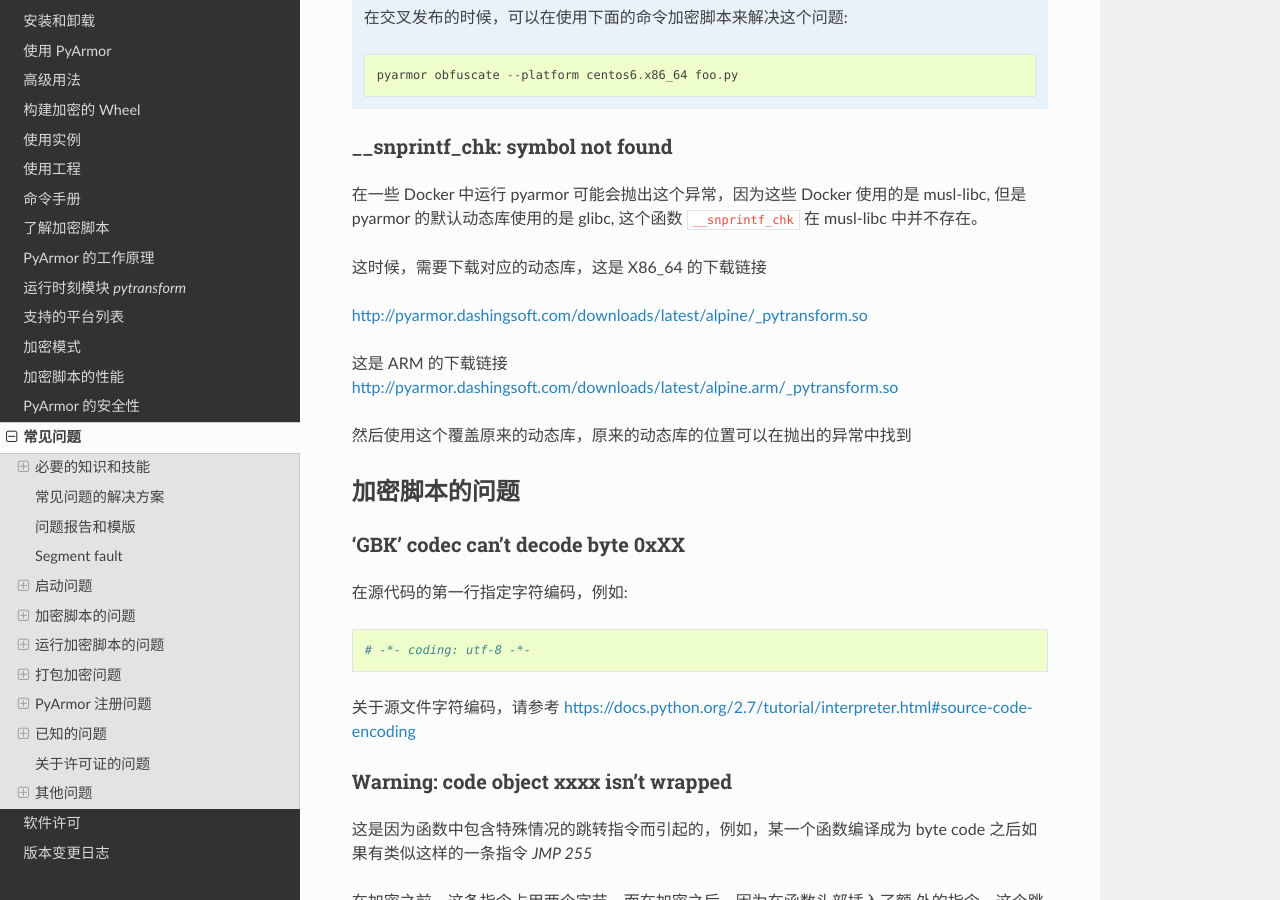
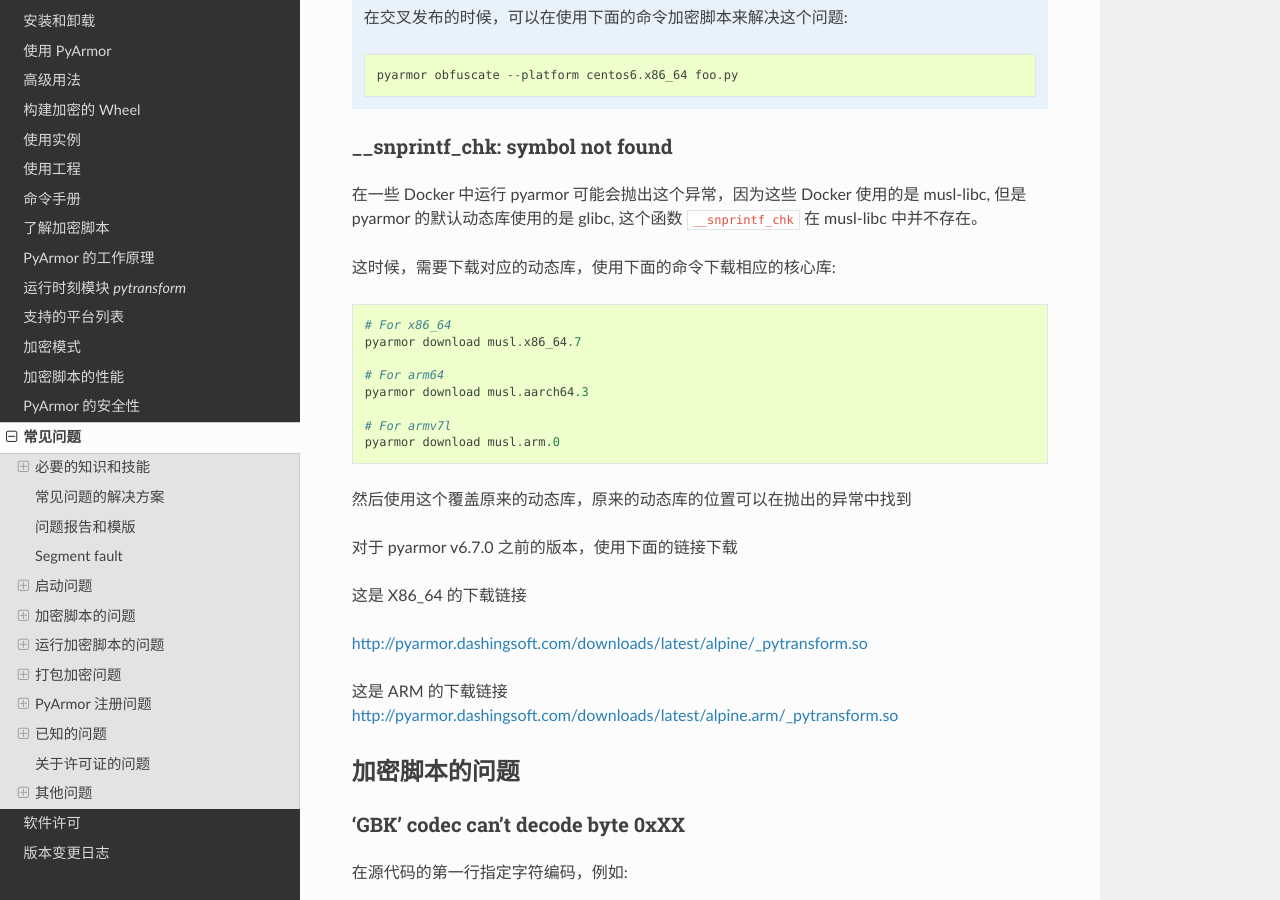
Before and after one commit to dashingsoft/pyarmor-docs-zh, a Sphinx documentation site: the page built from docs/questions.rst, in a window 1280 px wide and 900 px high, scrolled down 7526 px. Built offline with Sphinx 7.4.7 and the Read the Docs theme 2.0.0, drawn with Linux system fonts in a browser that asks for light colours.

Commit message:
Refine doc

```diff
--- a/docs/questions.rst
+++ b/docs/questions.rst
@@ -363,14 +363,27 @@
 musl-libc, 但是 pyarmor 的默认动态库使用的是 glibc, 这个函数 ``__snprintf_chk``
 在 musl-libc 中并不存在。
 
-这时候，需要下载对应的动态库，这是 X86_64 的下载链接
+这时候，需要下载对应的动态库，使用下面的命令下载相应的核心库::
+
+  # For x86_64
+  pyarmor download musl.x86_64.7
+
+  # For arm64
+  pyarmor download musl.aarch64.3
+
+  # For armv7l
+  pyarmor download musl.arm.0
+
+然后使用这个覆盖原来的动态库，原来的动态库的位置可以在抛出的异常中找到
+
+对于 pyarmor v6.7.0 之前的版本，使用下面的链接下载
+
+这是 X86_64 的下载链接
 
 http://pyarmor.dashingsoft.com/downloads/latest/alpine/_pytransform.so
 
 这是 ARM 的下载链接
 http://pyarmor.dashingsoft.com/downloads/latest/alpine.arm/_pytransform.so
-
-然后使用这个覆盖原来的动态库，原来的动态库的位置可以在抛出的异常中找到
 
 加密脚本的问题
 --------------
```
